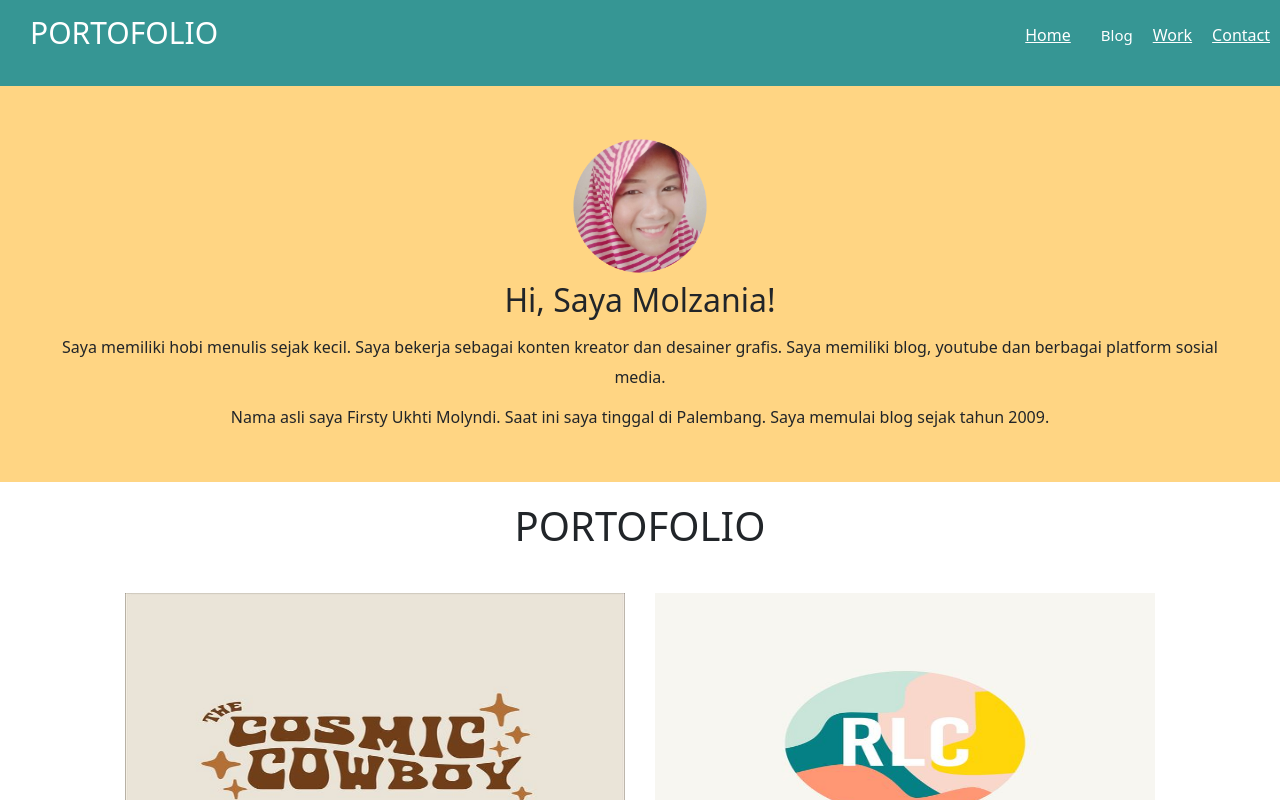
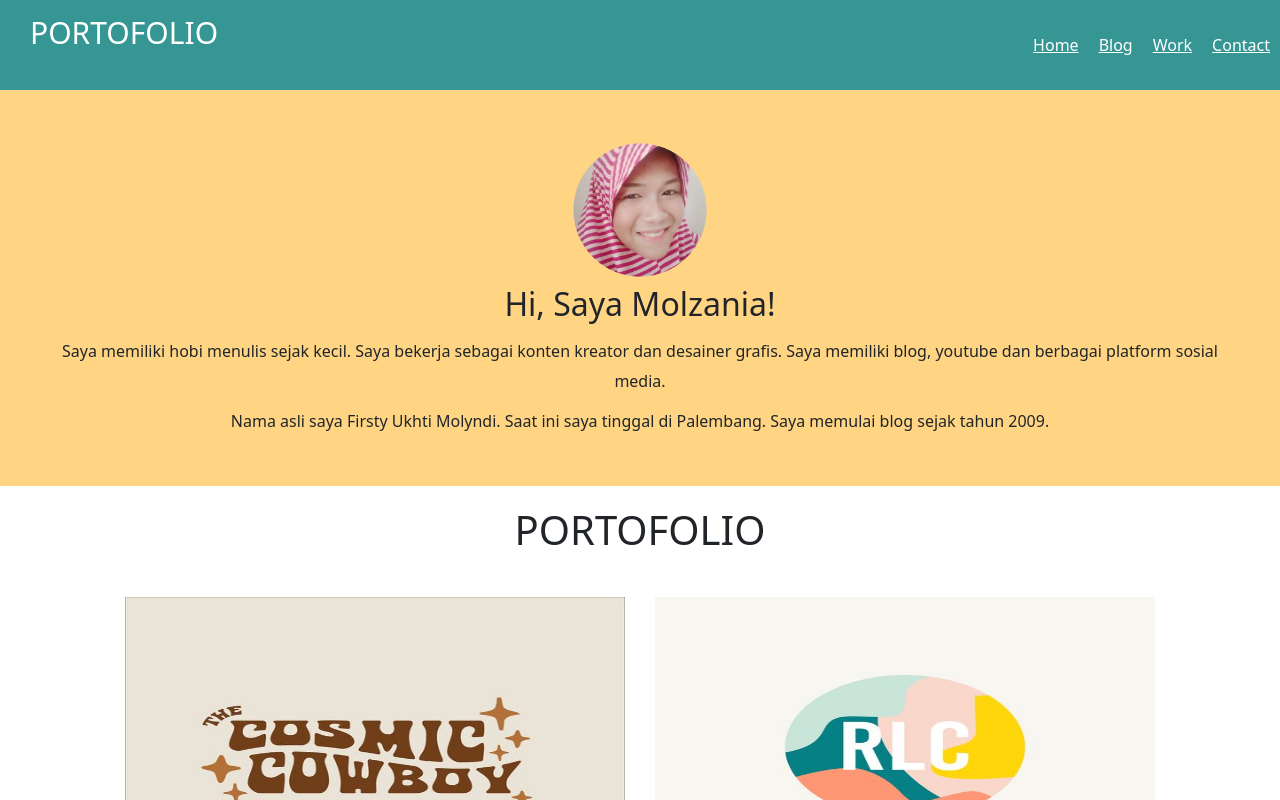
Before and after one commit to molzania/tugas-html-react, a React (Create React App) app: page / in a window 1280 px wide. Shown: the top 800 px of the page. Built offline with nearby package versions, Linux system fonts and the light colour scheme; a web font is replaced by a local one.

Commit message:
commit on 'main'

```diff
--- a/src/App.css
+++ b/src/App.css
@@ -20,7 +20,7 @@ header {
 .menu {
   font-size: 15px;
   color:white;
-  margin-right:15px;
+  margin-right:10px;
   margin-right:10px;
   margin-left:20px;
 }
--- a/src/Header.js
+++ b/src/Header.js
@@ -8,10 +8,10 @@ function Header() {
         <header>
         <h1 className="title">PORTOFOLIO</h1>
         <div className="navbar">
-            <p><Link to="/Home" className="link">Home</Link></p>
-            <p className="menu" href="https://www.molzania.com">Blog</p>
-            <p href="#Work"><Link to="./Work" className="link">Work</Link></p>
-           <p href="#Contact"><Link to="/Contact" className="link">Contact</Link></p>
+            <a><Link to="/Home" className="link">Home</Link></a>
+            <a target="_blank" className="link" href="https://www.molzania.com">Blog</a>
+            <a><Link to="./Work" className="link">Work</Link></a>
+           <a><Link to="/Contact" className="link">Contact</Link></a>
         </div>
     </header>
      );
```
